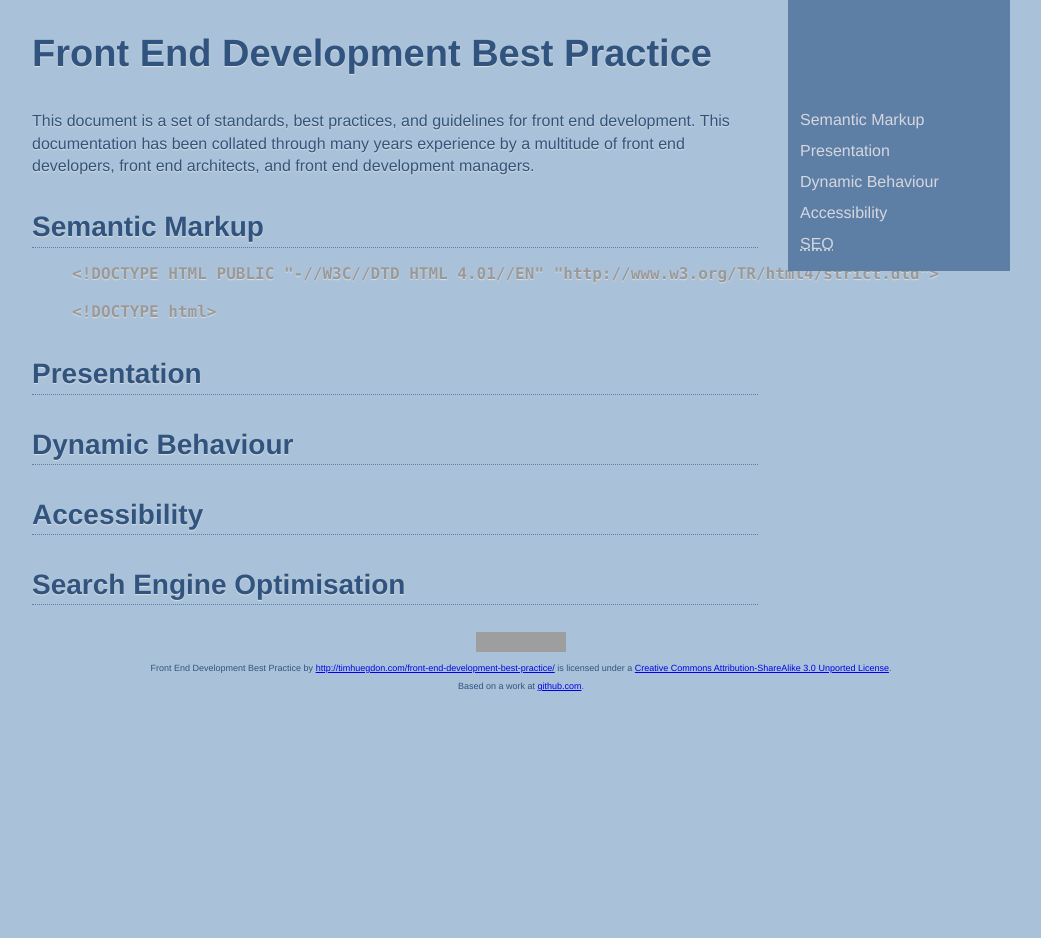
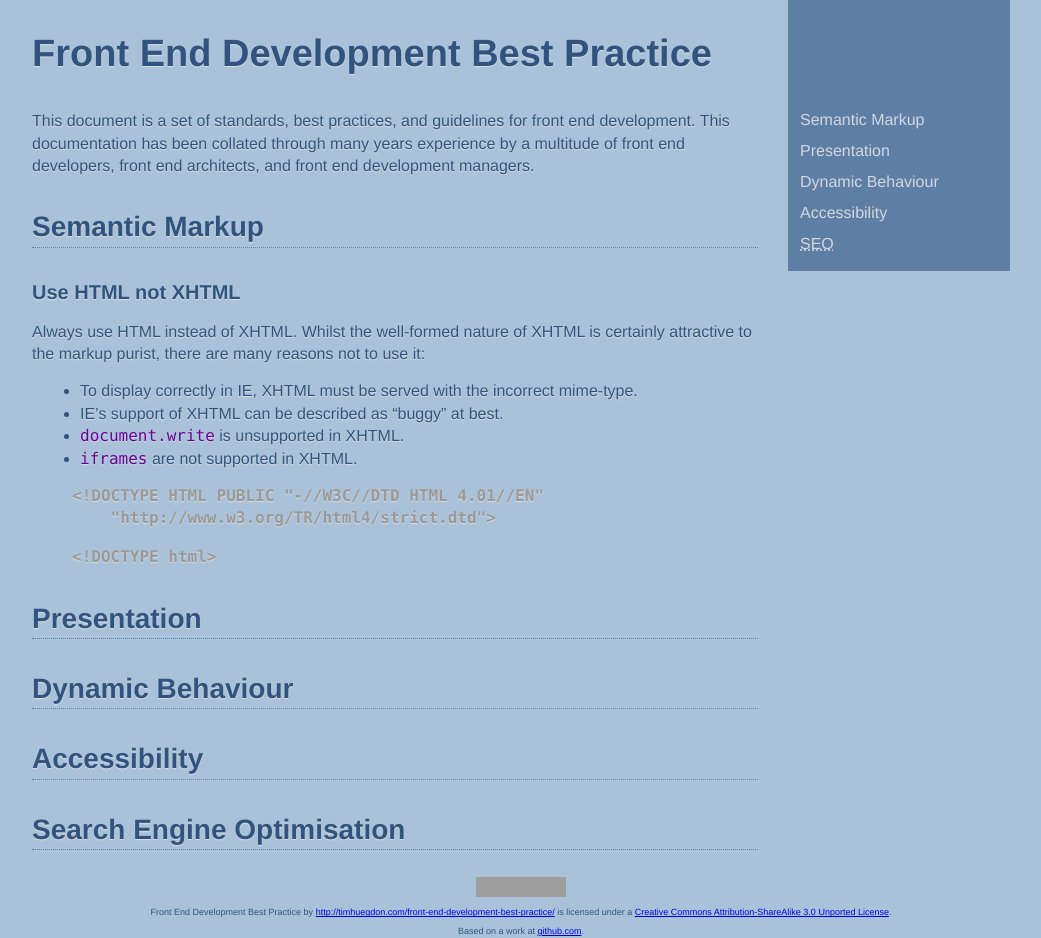
Before and after one commit to nefarioustim/front-end-development-best-practice, a Jekyll site: the page built from index.md, in a window 1280 px wide. Shown: the whole page, without its empty margins (119-1160 px from the left). Built offline with Jekyll 4.4.1, drawn with Linux system fonts in a browser that asks for light colours; Markdown is read by kramdown in place of the engine named in the settings; before the commit the page ends 900 px from its top, so only the background shows below that; grey boxes are pictures that could not be loaded.

Commit message:
Updated content.

```diff
--- a/index.md
+++ b/index.md
@@ -13,8 +13,18 @@ front end development managers.
 
 <h2 id="semantic-markup">Semantic Markup</h2>
 
+### Use HTML not XHTML
+
+Always use HTML instead of XHTML. Whilst the well-formed nature of XHTML is certainly attractive to the markup purist, there are many reasons not to use it:
+
+ *  To display correctly in IE, XHTML must be served with the incorrect mime-type.
+ *  IE's support of XHTML can be described as "buggy" at best.
+ *  `document.write` is unsupported in XHTML.
+ *  `iframes` are not supported in XHTML.
+
 {% highlight html %}
-<!DOCTYPE HTML PUBLIC "-//W3C//DTD HTML 4.01//EN" "http://www.w3.org/TR/html4/strict.dtd">
+<!DOCTYPE HTML PUBLIC "-//W3C//DTD HTML 4.01//EN"
+    "http://www.w3.org/TR/html4/strict.dtd">
 {% endhighlight %}
 
 {% highlight html %}
```
